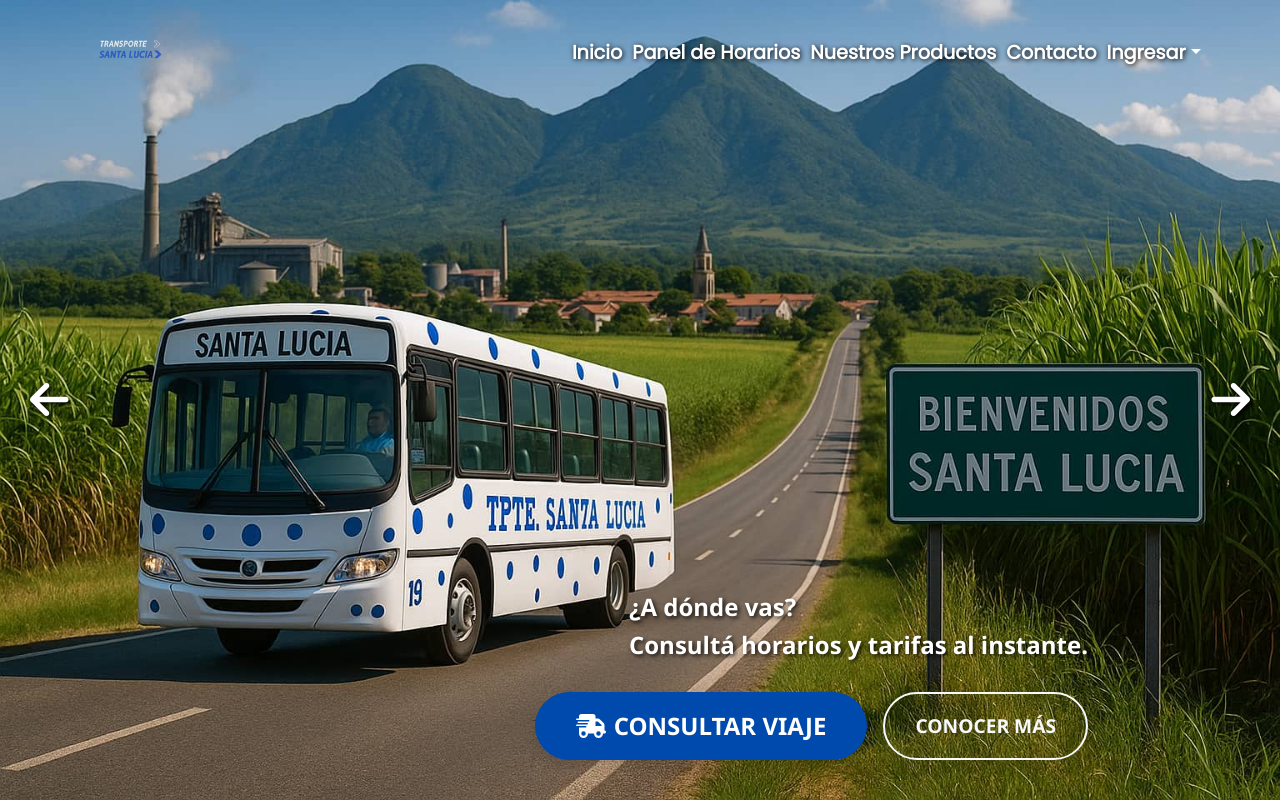
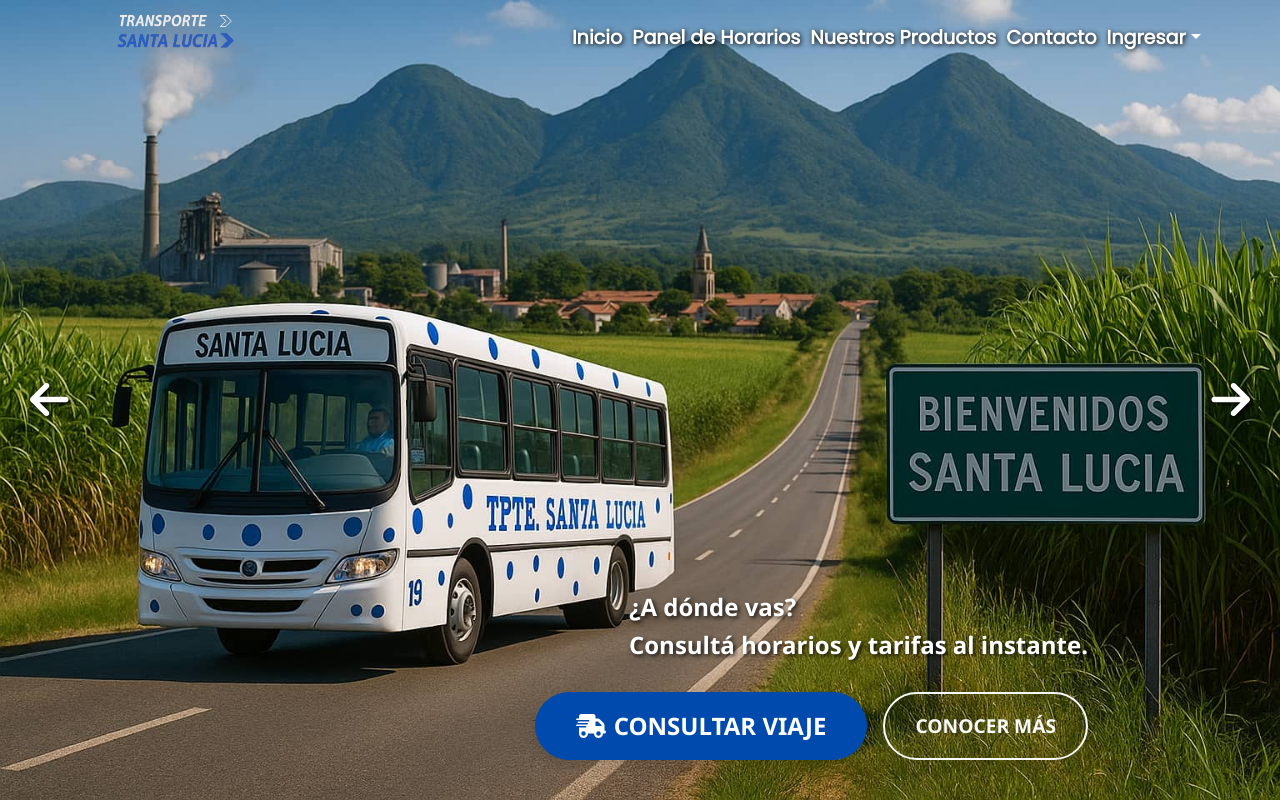
Before and after one commit to Augustoromera/frontendSantaLuciaConect, a React (Vite) app: page / in a window 1280 px wide. Shown: the top 800 px of the page. Built offline with nearby package versions, Linux system fonts and the light colour scheme; no server answers; a web font is replaced by a local one.

Commit message:
navbar y textos solucionados y logo

```diff
--- a/src/pages/styles/header.css
+++ b/src/pages/styles/header.css
@@ -58,7 +58,7 @@
 }
 
 .navbarhome.scrolled {
-    background: rgba(0, 0, 0, 0.5) !important;
+    background: rgba(255, 255, 255, 0.1) !important;
     /* Slight white tint or fully transparent */
     backdrop-filter: blur(15px) !important;
     /* Stronger blur */
@@ -66,13 +66,26 @@
     border-bottom: 1px solid rgba(255, 255, 255, 0.1);
 }
 
+.navbar-brand {
+    padding: 0 !important;
+    margin: 0 !important;
+}
+
 .navbar-image {
-    height: 80px;
+    height: 60px !important;
+    /* Keep structural height small */
+    width: auto;
+    object-fit: contain;
     cursor: pointer;
+    transform: scale(2.5);
+    /* Make it HUGE visually */
+    transform-origin: left center;
+    margin-left: 10px;
+    /* Add some space from edge */
 }
 
 .navbar-image:hover {
-    transform: scale(1.3);
+    transform: scale(2.7);
     filter: brightness(1.5);
 }
 
```
